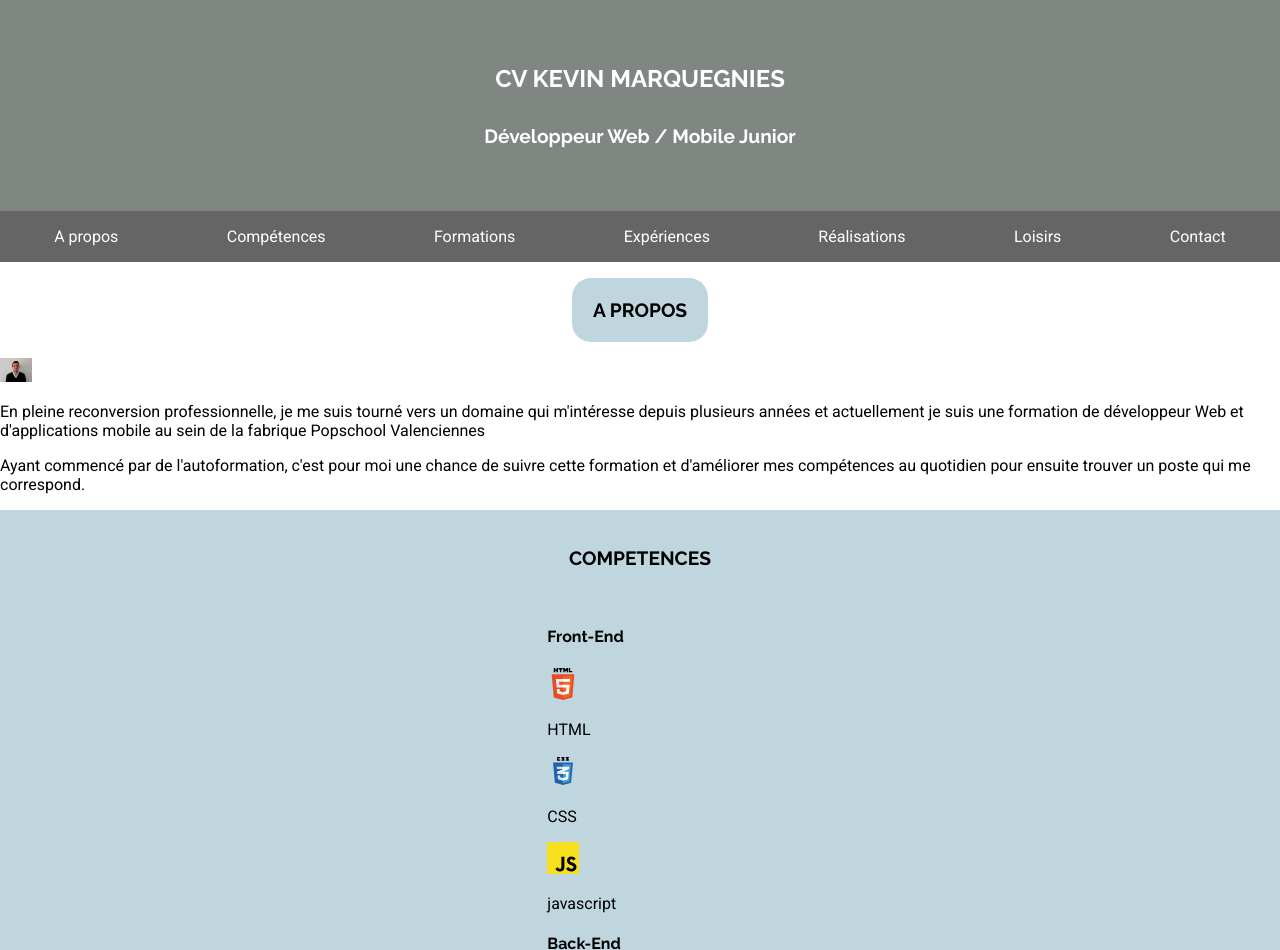
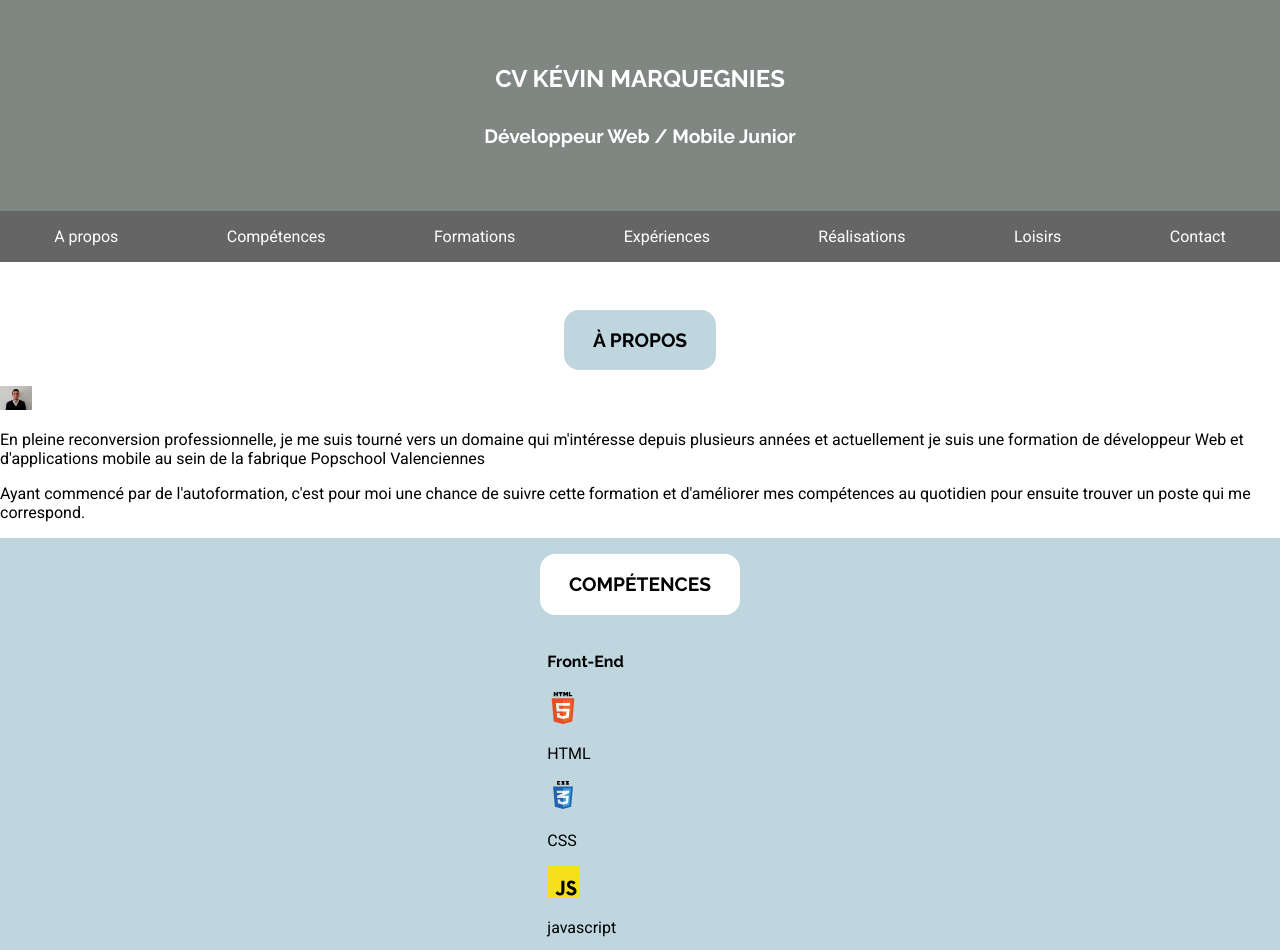
Before and after one commit to kmarquegnies/cv, a website: page index.html in a window 1280 px wide. Shown: the top 950 px of the page. Drawn offline with Linux system fonts and the light colour scheme.

Commit message:
add background to body and h2

```diff
--- a/assets/src/css/header.scss
+++ b/assets/src/css/header.scss
@@ -4,6 +4,11 @@ header {
     display: flex;
     flex-direction: column;
     color: white;
+    margin-bottom: 2em;
+
+    h1 {
+        text-transform: uppercase;
+    }
 }
 
 
--- a/assets/src/css/index.scss
+++ b/assets/src/css/index.scss
@@ -9,9 +9,10 @@ article {
     align-items: center;
 
     h2 {
-        padding: 1.1em;
-        border-radius: 1em;
+        padding: 1em 1.5em;
+        border-radius: 0.8em;
         font-weight: bold;
+        text-transform: uppercase;
     }
 }
 
@@ -19,6 +20,10 @@ article {
     background-color: #C0D6DF;
 }
 
+.white_back {
+    background-color: white;
+}
+
 img {
   width: 2em;
 }
--- a/index.html
+++ b/index.html
@@ -15,7 +15,7 @@
 <body>
 	<header>
 		<div id="header_title">
-			<h1>CV KEVIN MARQUEGNIES</h1>
+			<h1>cv kévin marquegnies</h1>
 			<h2>Développeur Web / Mobile Junior</h2>
 		</div>
 		<nav>
@@ -32,7 +32,7 @@
 	</header>
 	<section id="page_content">
 		<article id="about">
-			<h2 class="blue_back">A PROPOS</h2>
+			<h2 class="blue_back">à propos</h2>
 			<div id="photo_text">
 				<img src="assets/images/profile.jpg" alt="Photo de profil de Kévin Marquegnies" />
 				<div id="about_text">
@@ -48,7 +48,7 @@
 			</div>
 		</article>
 		<article id="skills" class="blue_back">
-			<h2>COMPETENCES</h2>
+			<h2 class="white_back">compétences</h2>
 			<div id="list_skills">
 				<div class="category">
 					<h4>Front-End</h4>
@@ -103,7 +103,7 @@
 				</div>
 		</article>
 		<article id="schooling">
-			<h2 class="blue_back">FORMATIONS</h2>
+			<h2 class="blue_back">formations</h2>
 			<ul>
 				<li>> Depuis novembre 2019 : <strong>Développeur Web et d’applications mobile</strong> - Fabrique
 					Popschool à
@@ -114,7 +114,7 @@
 			</ul>
 		</article>
 		<article id="experience" class="blue_back">
-			<h2>EXPERIENCES</h2>
+			<h2 class="white_back">expériences</h2>
 			<ul>
 				<li>> 2013 - 2019 : <strong>Adjoint de sécurité</strong> - Brigade Economique et Financière, Hôtel de
 					Police de
@@ -123,7 +123,7 @@
 			</ul>
 		</article>
 		<article id="achievement">
-			<h2 class="blue_back">REALISATIONS</h2>
+			<h2 class="blue_back">réalisations</h2>
 			<div id=achievs">
 				<div id="naheulbeuk">
 					<h4>Développement d'un générateur de personnage pour le jeu de rôle "Le donjon de Naheulbeuk"</h4>
@@ -143,7 +143,7 @@
 			</div>
 		</article>
 		<article id="hobbies" class="blue_back">
-			<h2>LOISIRS</h2>
+			<h2 class="white_back">loisirs</h2>
 			<div id="pictures">
 				<img src="assets/images/rpg.jpg" alt="jeu de rôle papier" />
 				<img src="assets/images/videogames.jpg" alt="manette de ps4 tenue devant un écran" />
@@ -152,7 +152,7 @@
 			</div>
 		</article>
 		<article id="contact">
-			<h2 class="blue_back">CONTACT</h2>
+			<h2 class="blue_back">contact</h2>
 			<div id="contact_categories">
 				<div id="contact_me">
 					<h4>Contactez moi</h4>
```
Also changed, not shown: assets/css/header.min.css, assets/css/index.min.css, 3 other files.
